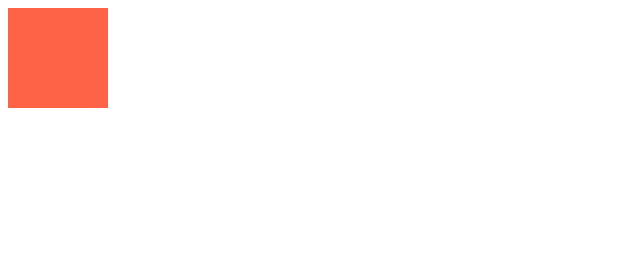
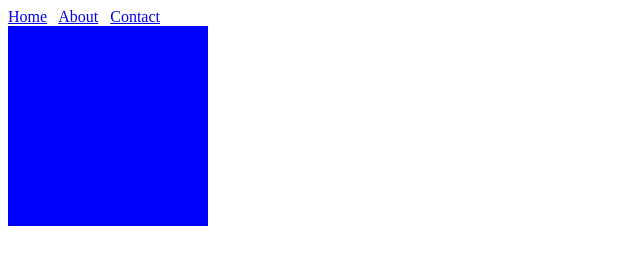
Before and after one commit to Sahil-patre/git_hub_practice, a plain HTML site: page pages/about.html in a window 1280 px wide. Shown: the whole page, without its empty margins (0-640 px from the left). Drawn offline with Linux system fonts and the light colour scheme; files that its build step writes are made by us from their sources.

Commit message:
colored blocks

```diff
--- a/css/style.css
+++ b/css/style.css
@@ -1,5 +1,5 @@
 .main{
     background-color: tomato;
-    height: 100px;
-    width: 100px;
+    height: 200px;
+    width: 200px;
 }
--- a/pages/about.html
+++ b/pages/about.html
@@ -2,14 +2,15 @@
 <html lang="en">
 <head>
     <title>About</title>
-    <link rel="stylesheet" href="./css/style.css"/>
+    <link rel="stylesheet" href="../css/style.css"/>
+
 </head>
 <body>
     <nav>
-        <a href="../index.html"></a>
-        <a href="./about.html"></a>
-        <a href="./about.html"></a>
+        <a href="../index.html">Home</a> &nbsp;
+        <a href="./about.html">About</a> &nbsp;
+        <a href="./contact.html">Contact</a>
     </nav>
-    <div class="main"></div>
+    <div class="main" style="background-color: blue;"></div>
 </body>
 </html>
```
Also changed, not shown: index.html (+3 -3 lines), pages/contact.html (+5 -5 lines).
